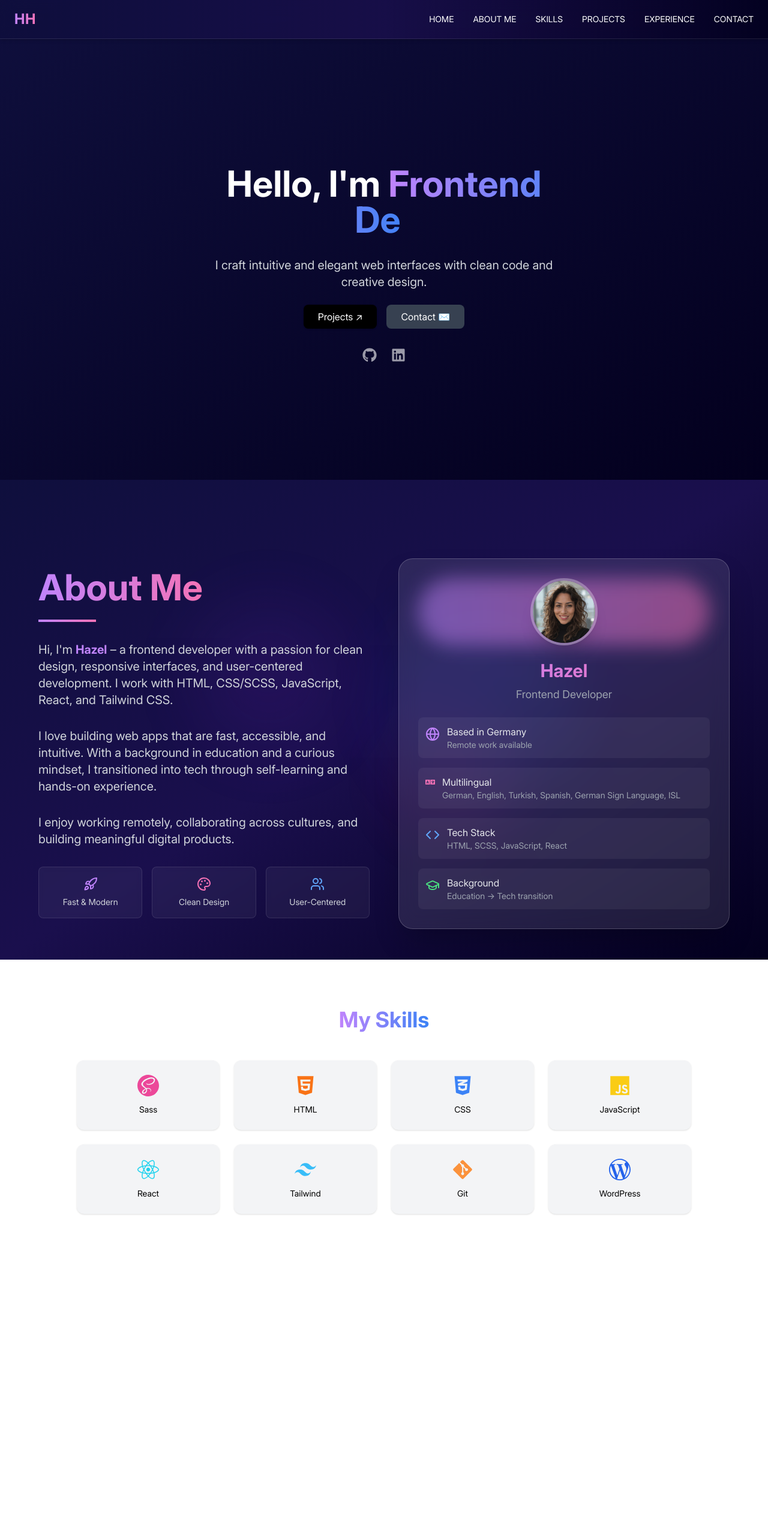
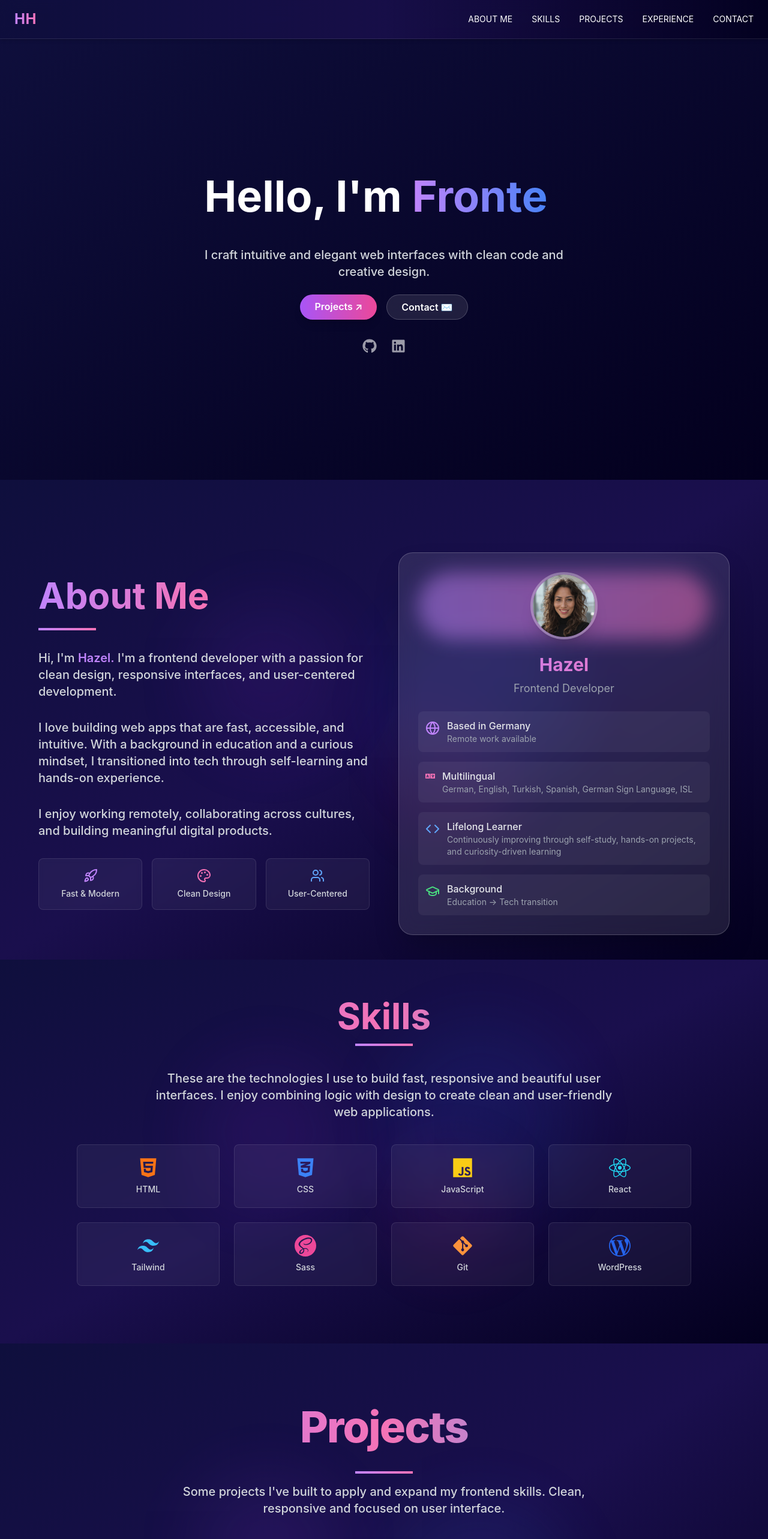
Before and after one commit to soyAvellana/portfolio-1, a React (Create React App) app: page / in a window 1280 px wide. Shown: the top 2566 px of the page at 60% size. Before the commit the page ends 2104 px from the top, so only its background shows below. Built offline with nearby package versions, Linux system fonts and the light colour scheme; the HTML template or start-up script is replaced by a standard one.

Commit message:
added new pages and fixed many codes

```diff
--- a/src/App.jsx
+++ b/src/App.jsx
@@ -1,19 +1,43 @@
 import React from 'react';
-import './assets/fonts/fonts.css';
+import { BrowserRouter as Router, Routes, Route } from 'react-router-dom';
+
 import Navbar from './components/navbar/Navbar';
 import Hero from './components/hero/Hero';
 import About from './components/about/About';
+import Skills from './components/skills/Skills';
+import ProjectCard from './components/projects/Projects';
 import Experiences from './components/experiences/Experiences';
-import Skills from './components/skills/Skills';
+
+function HomePage() {
+  return (
+    <>
+      <Hero />
+
+      <About />
+
+      <Skills />
+      <ProjectCard />
+    </>
+  );
+
+}
 
 function App() {
   return (
-    <>
+    <Router>
       <Navbar />
-      <Hero />
-      <About />
-      <Skills />
-    </>
+
+      <Routes>
+
+        <Route path="/" element={<HomePage />} />
+        <Route path="/about" element={<About />} />
+        <Route path="/skills" element={<Skills />} />
+        <Route path="/projects" element={<ProjectCard />} />
+        <Route path="/experiences" element={<Experiences />} />
+
+      </Routes>
+
+    </Router>
   );
 }
 
--- a/src/components/about/About.jsx
+++ b/src/components/about/About.jsx
@@ -4,12 +4,12 @@ import profileImg from '../../assets/img/Profile.jpg';
 import {
   Globe,
   Code,
-  Heart,
   Rocket,
   Palette,
   Users,
   GraduationCap,
 } from 'lucide-react';
+
 import { FaLanguage } from 'react-icons/fa';
 
 function About() {
@@ -30,16 +30,15 @@ function About() {
 
         <div className="text-center lg:text-left space-y-8">
           <div>
-            <h2 className="text-5xl lg:text-6xl font-bold leading-tight mb-6 bg-gradient-to-r from-purple-400 via-pink-400 to-blue-400 bg-clip-text text-transparent font-sans">
-              About Me
-            </h2>
+           <h2 className="text-4xl sm:text-5xl lg:text-6xl font-bold leading-tight mb-6 bg-gradient-to-r from-purple-400 via-pink-400 to-blue-400 bg-clip-text text-transparent font-sans">About Me</h2>
             <div className="w-24 h-1 bg-gradient-to-r from-purple-400 to-pink-400 mx-auto lg:mx-0 mb-6"></div>
           </div>
 
           <p className="text-gray-300 text-lg lg:text-xl font-medium leading-relaxed">
-            Hi, I'm <span className="text-purple-400 font-semibold">Hazel</span> – a frontend developer with a passion for clean design, responsive interfaces,
-            and user-centered development. I work with HTML, CSS/SCSS, JavaScript, React, and Tailwind CSS.
-          </p>
+            Hi, I'm <span className="text-purple-400 font-semibold">Hazel.</span> I'm a frontend developer with a passion for clean design,
+            responsive interfaces, and user-centered development.
+
+                </p>
 
           <p className="text-gray-300 text-lg lg:text-xl font-medium leading-relaxed">
             I love building web apps that are fast, accessible, and intuitive. With a background in education
@@ -51,17 +50,21 @@ function About() {
           </p>
 
 
-          <div className="grid grid-cols-1 sm:grid-cols-3 gap-4 mt-8">
+                <div className="grid grid-cols-1 sm:grid-cols-2 lg:grid-cols-3 gap-4 mt-8">
+
             <div className="flex flex-col items-center p-4 bg-white/5 rounded-lg backdrop-blur-sm border border-white/10 hover:bg-white/10 transition-all duration-300">
-              <Rocket className="text-2xl text-purple-400 mb-2" />
+            <Rocket className="text-2xl text-purple-400 mb-2" aria-hidden="true" focusable="false"/>
+
               <span className="text-sm text-gray-300 font-medium">Fast & Modern</span>
             </div>
+
             <div className="flex flex-col items-center p-4 bg-white/5 rounded-lg backdrop-blur-sm border border-white/10 hover:bg-white/10 transition-all duration-300">
-              <Palette className="text-2xl text-pink-400 mb-2" />
+              <Palette className="text-2xl text-pink-400 mb-2" aria-hidden="true" focusable="false"/>
               <span className="text-sm text-gray-300 font-medium">Clean Design</span>
             </div>
+
             <div className="flex flex-col items-center p-4 bg-white/5 rounded-lg backdrop-blur-sm border border-white/10 hover:bg-white/10 transition-all duration-300">
-              <Users className="text-2xl text-blue-400 mb-2" />
+              <Users className="text-2xl text-blue-400 mb-2" aria-hidden="true" focusable="false" />
               <span className="text-sm text-gray-300 font-medium">User-Centered</span>
             </div>
           </div>
@@ -75,15 +78,17 @@ function About() {
   <div className="absolute inset-0 bg-gradient-to-r from-purple-400 to-pink-400 rounded-full blur-lg opacity-50 animate-pulse"></div>
   <img
     src={profileImg}
-    alt="Profile picture"
+    alt="Potrait of me"
     className="relative mx-auto rounded-full w-28 h-28 border-4 border-white/30 shadow-xl"
   />
 </div>
 
-          <h3 className="text-3xl font-bold mb-2 bg-gradient-to-r from-purple-400 to-pink-400 bg-clip-text text-transparent">
-            Hazel
-          </h3>
-          <p className="text-gray-400 mb-6 text-lg">Frontend Developer</p>
+
+
+  <h3 className="text-3xl font-bold mb-2 bg-gradient-to-r from-purple-400 to-pink-400 bg-clip-text text-transparent"> Hazel </h3>
+    <p className="text-gray-400 mb-6 text-lg">Frontend Developer</p>
+
+
 
           <div className="text-left space-y-4">
             <div className="flex items-start space-x-3 p-3 rounded-lg bg-white/5 hover:bg-white/10 transition-all duration-300">
@@ -94,6 +99,8 @@ function About() {
               </div>
             </div>
 
+
+
             <div className="flex items-start space-x-3 p-3 rounded-lg bg-white/5 hover:bg-white/10 transition-all duration-300">
               <FaLanguage className="text-pink-400 mt-1 flex-shrink-0" />
               <div>
@@ -102,13 +109,12 @@ function About() {
               </div>
             </div>
 
-            <div className="flex items-start space-x-3 p-3 rounded-lg bg-white/5 hover:bg-white/10 transition-all duration-300">
-              <Code className="text-blue-400 mt-1 flex-shrink-0" />
-              <div>
-                <p className="text-gray-200 font-medium">Tech Stack</p>
-                <p className="text-gray-400 text-sm">HTML, SCSS, JavaScript, React</p>
-              </div>
-            </div>
+          <div className="flex items-start space-x-3 p-3 rounded-lg bg-white/5 hover:bg-white/10 transition-all duration-300">
+            <Code className="text-blue-400 mt-1 flex-shrink-0" /> <div>
+          <p className="text-gray-200 font-medium">Lifelong Learner</p>
+          <p className="text-gray-400 text-sm">Continuously improving through self-study, hands-on projects, and curiosity-driven learning </p>
+          </div>
+          </div>
 
             <div className="flex items-start space-x-3 p-3 rounded-lg bg-white/5 hover:bg-white/10 transition-all duration-300">
               <GraduationCap className="text-green-400 mt-1 flex-shrink-0" />
--- a/src/components/hero/Hero.jsx
+++ b/src/components/hero/Hero.jsx
@@ -6,7 +6,8 @@ function Hero() {
   return (
     <div className="min-h-screen pt-20 bg-gradient-to-br from-[#0f0f3d] to-[#03001e] text-white flex items-center justify-center">
       <div className="max-w-2xl px-6 text-center">
-        <h1 className="text-5xl md:text-6xl font-bold leading-tight">
+
+<h1 className="text-5xl md:text-7xl font-bold leading-tight mb-12 text-center">
   Hello, I'm{' '}
   <span className="text-transparent bg-clip-text bg-gradient-to-r from-purple-400 to-blue-500">
     <TypeAnimation
@@ -22,26 +23,37 @@ function Hero() {
       ]}
       speed={50}
       repeat={Infinity}
-    cursor={true}
+      cursor="|"
     />
   </span>
 </h1>
+
+
 
         <p className="mt-8 text-gray-300 text-lg md:text-xl font-medium">
           I craft intuitive and elegant web interfaces with clean code and creative design.
         </p>
 
-        {/* Buttons */}
+
+
+
        <div className="flex justify-center gap-4 mt-6 flex-wrap">
-          <a href="#projects" className="bg-black text-white hover:bg-gray-800 px-6 py-2 rounded-lg shadow">
+  <a
+    href="#projects"
+    className="px-6 py-2 rounded-full bg-gradient-to-r from-purple-500 to-pink-500 text-white font-semibold shadow-lg hover:from-purple-600 hover:to-pink-600 transition-all duration-300"
+  >
     Projects ↗
   </a>
-          <a href="#contact" className="bg-gray-700 hover:bg-gray-600 px-6 py-2 rounded-lg">
+  <a
+    href="#contact"
+    className="px-6 py-2 rounded-full border border-white/20 bg-white/10 backdrop-blur-md text-white font-semibold hover:bg-white/20 hover:shadow-md transition-all duration-300"
+  >
     Contact ✉️
   </a>
 </div>
 
-        {/* Socials */}
+
+
         <div className="flex justify-center gap-6 mt-8 text-2xl text-white/60">
           <a
             href="https://github.com/soyAvellana"
@@ -51,7 +63,6 @@ function Hero() {
           >
             <FaGithub className="hover:text-white transition" />
           </a>
-
           <a
             href="https://www.linkedin.com/in/hazel-hamurcu"
             target="_blank"
--- a/src/components/navbar/Navbar.jsx
+++ b/src/components/navbar/Navbar.jsx
@@ -1,53 +1,33 @@
 import React, { useState } from 'react';
+import { NavLink } from 'react-router-dom';
 import { Menu, X } from 'lucide-react';
 
 function Navbar() {
   const [isOpen, setIsOpen] = useState(false);
 
+  const navLinkClass =
+    'text-white hover:text-cyan-400 transition-colors duration-300';
+  const navLinkMobile =
+    'block text-white text-lg hover:text-cyan-400 transition-colors duration-300';
+
   return (
     <nav className="fixed top-0 w-full z-50 backdrop-blur-md bg-gradient-to-r from-[#0f0f3d]/80 via-[#1a0f4d]/80 to-[#03001e]/80 border-b border-white/10 shadow-md">
       <div className="max-w-screen-xl mx-auto flex items-center justify-between px-6 py-4">
+        <NavLink to="/"
+          className="text-2xl font-bold text-transparent bg-clip-text bg-gradient-to-r from-purple-400 to-pink-400 tracking-wide hover:opacity-80 transition">
+          HH
+        </NavLink>
 
-        {/* Logo */}
-        <span className="text-2xl font-bold text-transparent bg-clip-text bg-gradient-to-r from-purple-400 to-pink-400 tracking-wide">
-          HH
-        </span>
 
-        {/* Desktop Navigation */}
         <ul className="hidden md:flex space-x-8 text-sm font-sans">
-          <li>
-            <a href="/" className="text-white hover:text-cyan-400 transition-colors duration-300">
-              HOME
-            </a>
-          </li>
-          <li>
-            <a href="/about" className="text-white hover:text-cyan-400 transition-colors duration-300">
-              ABOUT ME
-            </a>
-          </li>
-          <li>
-            <a href="/skills" className="text-white hover:text-cyan-400 transition-colors duration-300">
-              SKILLS
-            </a>
-          </li>
-          <li>
-            <a href="/projects" className="text-white hover:text-cyan-400 transition-colors duration-300">
-              PROJECTS
-            </a>
-          </li>
-          <li>
-            <a href="/experience" className="text-white hover:text-cyan-400 transition-colors duration-300">
-              EXPERIENCE
-            </a>
-          </li>
-          <li>
-            <a href="/contact" className="text-white hover:text-cyan-400 transition-colors duration-300">
-              CONTACT
-            </a>
-          </li>
+          <li><NavLink to="/about" className={navLinkClass}>ABOUT ME</NavLink></li>
+          <li><NavLink to="/skills" className={navLinkClass}>SKILLS</NavLink></li>
+          <li><NavLink to="/projects" className={navLinkClass}>PROJECTS</NavLink></li>
+          <li><NavLink to="/experiences" className={navLinkClass}>EXPERIENCE</NavLink></li>
+          <li><NavLink to="/contact" className={navLinkClass}>CONTACT</NavLink></li>
         </ul>
 
-        {/* Mobile Menu Toggle */}
+
         <button
           onClick={() => setIsOpen(!isOpen)}
           className="md:hidden text-white p-2 rounded-md hover:bg-white/10 transition"
@@ -57,16 +37,15 @@ function Navbar() {
         </button>
       </div>
 
-    {isOpen && (
-  <div className="md:hidden bg-[#0f0f3d]/90 backdrop-blur-md px-6 pt-4 pb-6 space-y-4 text-center font-sans">
-    <a href="/" className="block text-white text-lg hover:text-cyan-400" onClick={() => setIsOpen(false)}>HOME</a>
-    <a href="/about" className="block text-white text-lg hover:text-cyan-400" onClick={() => setIsOpen(false)}>ABOUT ME</a>
-    <a href="/skills" className="block text-white text-lg hover:text-cyan-400" onClick={() => setIsOpen(false)}>SKILLS</a>
-    <a href="/projects" className="block text-white text-lg hover:text-cyan-400" onClick={() => setIsOpen(false)}>PROJECTS</a>
-    <a href="/experience" className="block text-white text-lg hover:text-cyan-400" onClick={() => setIsOpen(false)}>EXPERIENCE</a>
-    <a href="/contact" className="block text-white text-lg hover:text-cyan-400" onClick={() => setIsOpen(false)}>CONTACT</a>
-  </div>
 
+      {isOpen && (
+        <div className="md:hidden absolute top-full left-0 w-full bg-[#0f0f3d]/90 backdrop-blur-md px-6 pt-4 pb-6 space-y-4 text-center font-sans shadow-lg z-40">
+          <NavLink to="/about" className={navLinkMobile} onClick={() => setIsOpen(false)}>ABOUT ME</NavLink>
+          <NavLink to="/skills" className={navLinkMobile} onClick={() => setIsOpen(false)}>SKILLS</NavLink>
+          <NavLink to="/projects" className={navLinkMobile} onClick={() => setIsOpen(false)}>PROJECTS</NavLink>
+          <NavLink to="/experiences" className={navLinkMobile} onClick={() => setIsOpen(false)}>EXPERIENCE</NavLink>
+          <NavLink to="/contact" className={navLinkMobile} onClick={() => setIsOpen(false)}>CONTACT</NavLink>
+        </div>
       )}
     </nav>
   );
--- a/src/components/projects/Projects.jsx
+++ b/src/components/projects/Projects.jsx
@@ -0,0 +1,93 @@
+import React from 'react';
+import { FaExternalLinkAlt, FaGithub } from 'react-icons/fa';
+import tacoMockup from '../../assets/img/taco-mockup.png';
+
+const projects = [
+  {
+    title: 'Taco Shop',
+    image: tacoMockup,
+    description:
+      'A fictional taco shop website built with HTML, CSS & JavaScript. Fully responsive and styled with clean layout focus.',
+    tech: ['React', 'Tailwind CSS'],
+    live: 'https://soyavellana.github.io/taco-shop/',
+    github: 'https://github.com/soyavellana/taco-shop',
+  },
+
+];
+
+function Projects() {
+  return (
+    <section
+      id="projects"
+      className="py-24 bg-gradient-to-br from-[#0f0f3d] via-[#1a0f4d] to-[#03001e] text-white px-6 flex flex-col items-center justify-center relative overflow-hidden"
+    >
+
+      <div className="absolute inset-0 pointer-events-none">
+        <div className="absolute top-1/4 left-1/4 w-64 h-64 bg-purple-500/10 rounded-full blur-3xl animate-pulse" />
+        <div className="absolute bottom-1/3 right-1/4 w-80 h-80 bg-blue-500/10 rounded-full blur-3xl animate-pulse" />
+        <div className="absolute top-1/2 right-1/3 w-48 h-48 bg-pink-500/10 rounded-full blur-3xl animate-pulse" />
+      </div>
+
+      <div className="max-w-4xl w-full text-center relative z-10 mb-14">
+<h2 className="text-5xl sm:text-6xl lg:text-7xl font-extrabold leading-tight tracking-tight text-center bg-gradient-to-r from-purple-400 via-pink-400 to-blue-400 bg-clip-text text-transparent" style={{ lineHeight: '1.2', paddingBottom: '0.2em' }} > Projects </h2>
+
+        <div className="w-24 h-1 bg-gradient-to-r from-purple-400 to-pink-400 mx-auto my-4" />
+        <p className="text-gray-300 text-lg lg:text-xl font-medium leading-relaxed max-w-2xl mx-auto">
+          Some projects I've built to apply and expand my frontend skills. Clean, responsive and focused on user interface.
+        </p>
+      </div>
+
+      <div className="grid grid-cols-1 md:grid-cols-2 gap-8 max-w-5xl w-full relative z-10">
+        {projects.map((project, index) => (
+          <div
+            key={index}
+            className="bg-white/5 backdrop-blur-md rounded-2xl p-5 border border-white/10 hover:bg-white/10 transition duration-300 shadow-lg" >
+
+
+            <img
+              src={project.image}
+              alt={`${project.title} Mockup`}
+              className="rounded-lg mb-4 border border-white/10 object-cover"
+            />
+
+            <h3 className="text-xl font-semibold text-purple-300">{project.title}</h3>
+            <p className="text-gray-300 text-sm mt-2">{project.description}</p>
+
+            <div className="flex flex-wrap gap-2 mt-3 text-xs">
+              {project.tech.map((tech, i) => (
+                <span
+                  key={i}
+                  className="bg-white/10 text-purple-200 px-2 py-1 rounded-md border border-white/10"
+                >
+                  {tech}
+                </span>
+              ))}
+            </div>
+
+
+            <div className="flex justify-between items-center mt-4 text-sm">
+              <a href={project.live}
+                target="_blank"
+                rel="noopener noreferrer"
+                className="flex items-center gap-1 text-blue-300 hover:underline"
+              >
+
+        <FaExternalLinkAlt /> Live Demo
+              </a>
+              <a
+                href={project.github}
+                target="_blank"
+                rel="noopener noreferrer"
+                className="flex items-center gap-1 text-gray-400 hover:underline"
+              >
+                <FaGithub /> GitHub
+              </a>
+            </div>
+          </div>
+        ))}
+      </div>
+    </section>
+  );
+}
+
+export default Projects;
--- a/src/components/skills/Skills.jsx
+++ b/src/components/skills/Skills.jsx
@@ -13,43 +13,55 @@ import {
 } from 'react-icons/si';
 
 const skills = [
-  { name: 'Sass', icon: <SiSass />, color: 'text-pink-500' }, // SCSS ganz vorne
   { name: 'HTML', icon: <FaHtml5 />, color: 'text-orange-500' },
   { name: 'CSS', icon: <FaCss3Alt />, color: 'text-blue-500' },
   { name: 'JavaScript', icon: <FaJs />, color: 'text-yellow-400' },
   { name: 'React', icon: <FaReact />, color: 'text-cyan-400' },
   { name: 'Tailwind', icon: <SiTailwindcss />, color: 'text-sky-400' },
+  { name: 'Sass', icon: <SiSass />, color: 'text-pink-500' },
   { name: 'Git', icon: <FaGitAlt />, color: 'text-orange-400' },
-  { name: 'WordPress', icon: <SiWordpress />, color: 'text-blue-600' }, // WordPress am Ende
+  { name: 'WordPress', icon: <SiWordpress />, color: 'text-blue-600' },
 ];
 
 function Skills() {
   return (
-    <section
+    <div
       id="skills"
-      className="py-20 bg-white dark:bg-[#0f0f3d] text-black dark:text-white px-6"
+      className="py-24 pt-16 bg-gradient-to-br from-[#0f0f3d] via-[#1a0f4d] to-[#03001e] text-white px-6 flex items-center justify-center relative overflow-hidden"
     >
-      <div className="max-w-5xl mx-auto text-center">
-        <h2 className="text-4xl font-bold mb-12">
-          <span className="text-transparent bg-clip-text bg-gradient-to-r from-purple-400 to-blue-500">
-            My Skills
-          </span>
-        </h2>
-        <div className="grid grid-cols-2 sm:grid-cols-3 md:grid-cols-4 gap-6">
+
+      <div className="absolute inset-0 pointer-events-none">
+        <div className="absolute top-1/4 left-1/4 w-64 h-64 bg-purple-600/10 rounded-full blur-3xl animate-pulse"></div>
+        <div className="absolute bottom-1/3 right-1/4 w-80 h-80 bg-blue-600/10 rounded-full blur-3xl animate-pulse"></div>
+        <div className="absolute top-1/2 right-1/3 w-48 h-48 bg-pink-600/10 rounded-full blur-3xl animate-pulse"></div>
+      </div>
+
+      <div className="max-w-5xl w-full relative z-10 text-center space-y-10">
+        <div>
+          <h2 className="text-5xl lg:text-6xl font-bold mb-4 bg-gradient-to-r from-purple-400 via-pink-400 to-blue-400 bg-clip-text text-transparent font-sans">
+            Skills
+          </h2>
+          <div className="w-24 h-1 bg-gradient-to-r from-purple-400 to-pink-400 mx-auto mb-6"></div>
+        </div>
+
+        <p className="text-gray-300 text-lg lg:text-xl font-medium leading-relaxed max-w-3xl mx-auto">
+          These are the technologies I use to build fast, responsive and beautiful user interfaces. I enjoy combining logic with design to create clean and user-friendly web applications.
+        </p>
+
+       <div className="grid grid-cols-1 sm:grid-cols-2 md:grid-cols-3 lg:grid-cols-4 gap-6">
+
           {skills.map((skill, index) => (
             <div
               key={index}
-              className="flex flex-col items-center justify-center bg-gray-100 dark:bg-gray-800 p-6 rounded-xl shadow hover:scale-105 transition-transform"
+              className="flex flex-col items-center p-5 bg-white/5 rounded-lg backdrop-blur-sm border border-white/10 hover:bg-white/10 transition-all duration-300"
             >
-              <div className={`text-4xl mb-3 ${skill.color}`}>
-                {skill.icon}
-              </div>
-              <p className="text-sm font-medium">{skill.name}</p>
+              <div className={`text-4xl mb-2 ${skill.color}`}>{skill.icon}</div>
+              <p className="text-sm text-gray-300 font-medium">{skill.name}</p>
             </div>
           ))}
         </div>
       </div>
-    </section>
+    </div>
   );
 }
 
```
Also changed, not shown: src/components/experiences/Experiences.jsx (+47 -30 lines), src/assets/img/taco-mockup.png (added). Lines whose indentation alone changed are shown as unchanged.
